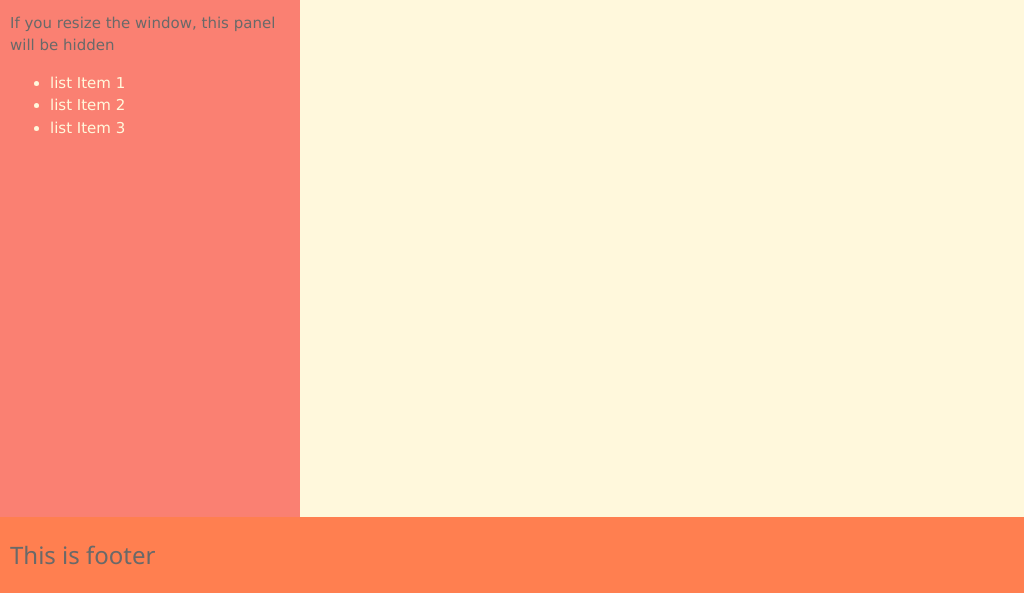
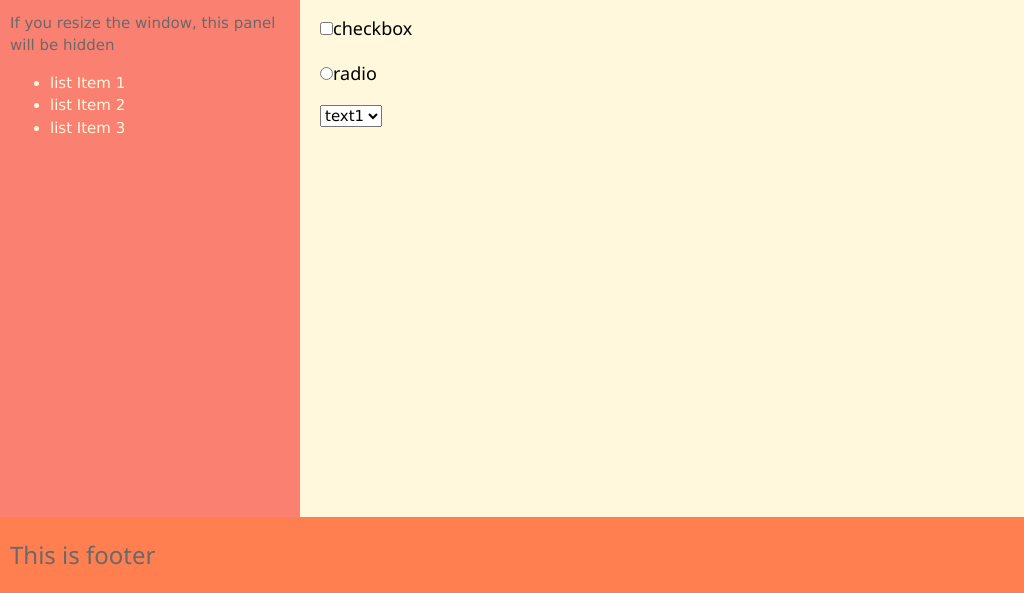
Before and after one commit to fogelvogel/autotest-runner, an Electron app: page App/demo.html in a window 1024 px wide. Shown: the part 207-800 px from the top of the page. Drawn offline with nearby package versions, Linux system fonts and the light colour scheme.

Commit message:
Демо страница

```diff
--- a/App/demo.css
+++ b/App/demo.css
@@ -61,6 +61,7 @@ footer {
 }
 input {
    color: dimgray;
+   margin-bottom: 15px;
 }
 h1 {
    color: cornsilk;
--- a/App/demo.html
+++ b/App/demo.html
@@ -50,6 +50,13 @@
         </aside>
         <section>
           <input type="text" placeholder="type something">
+          <h5><input type="checkbox">checkbox</h5>
+          <h5><input type="radio">radio</h5>
+          <select>
+            <option>text1</option>
+            <option>text2</option>
+            <option>text3</option>
+          </select>
         </section>
       </div>
       <footer>
```
